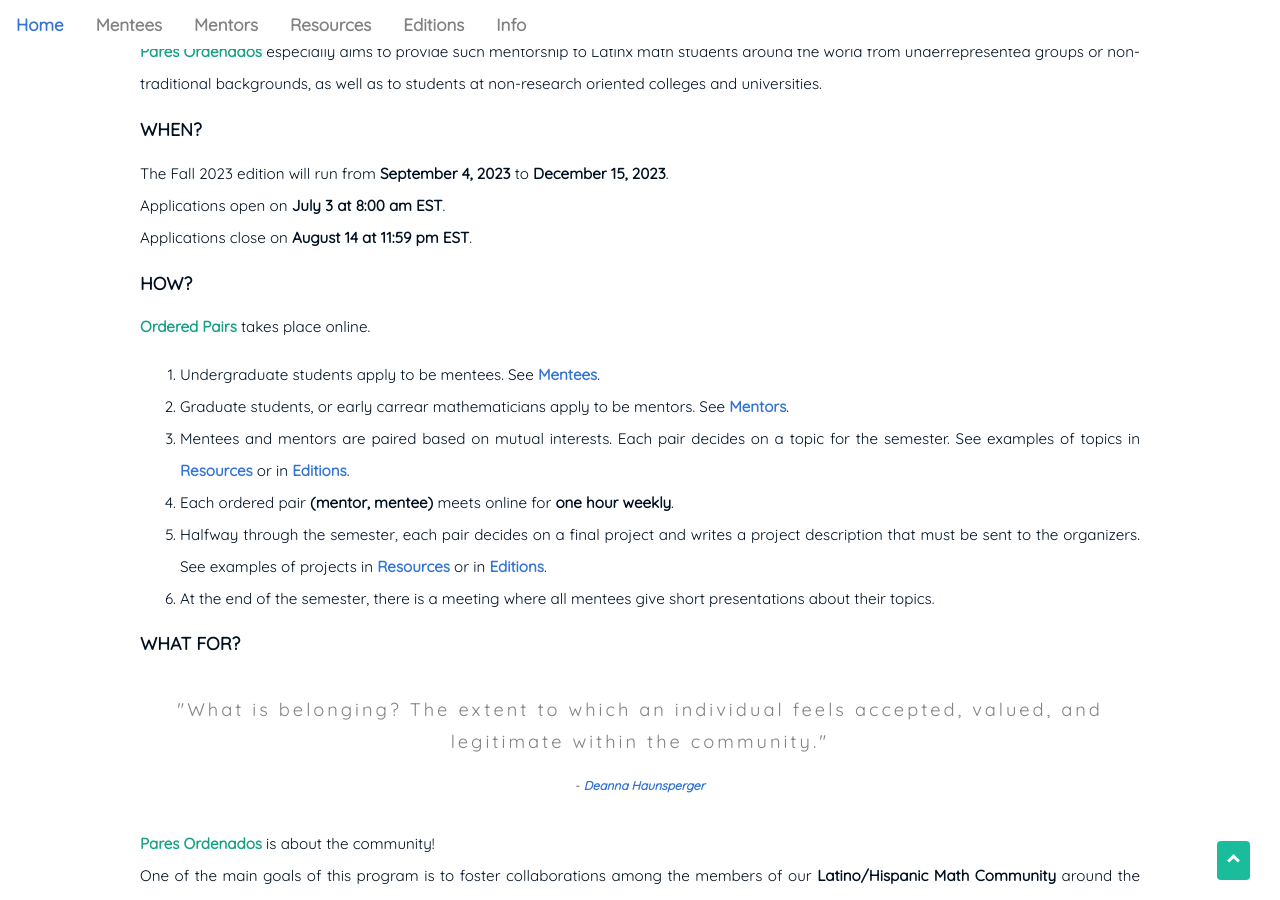
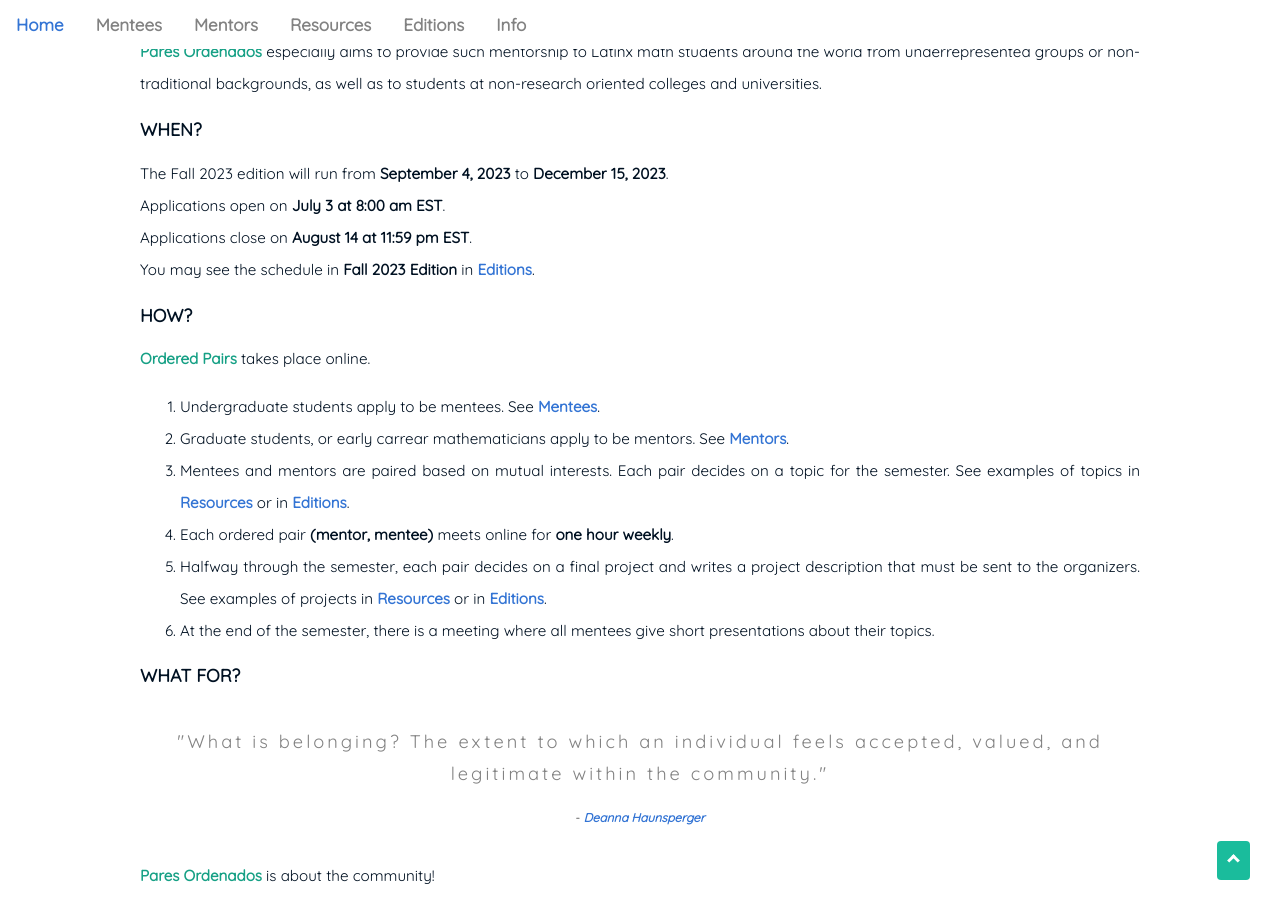
Before and after one commit to ninyam/paresordenados_eng, a Jekyll site: the page built from index.md, in a window 1280 px wide and 900 px high, scrolled down 735 px. Built offline with Jekyll 4.4.1, drawn with Linux system fonts in a browser that asks for light colours.

Commit message:
photos mcn

```diff
--- a/index.md
+++ b/index.md
@@ -36,6 +36,8 @@ The Fall 2023 edition will run from <b>September 4, 2023</b> to <b>December 15,
 Applications open on <b>July 3 at 8:00 am EST</b>.
 <br>
 Applications close on <b>August 14 at 11:59 pm EST</b>.
+<br>
+You may see the schedule in <b>Fall 2023 Edition</b> in <a href="{{ '/ediciones' | prepend: site.baseurl }}">Editions</a>.
 </p>
 </div>
 
```
Also changed, not shown: assets/img/carlos.jpg (added), assets/img/maye.jpg (added), assets/img/niny.jpg (added).
